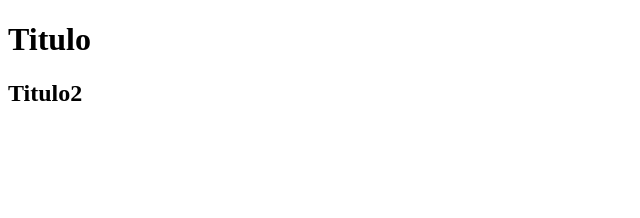
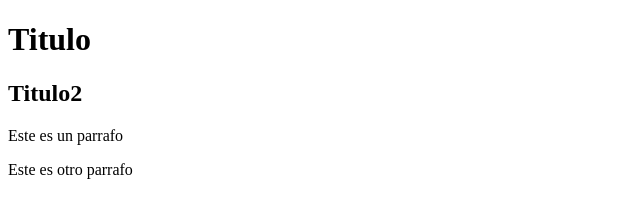
Before and after one commit to estiben-614/git-test, a website: page index.html in a window 1280 px wide. Shown: the whole page, without its empty margins (0-640 px from the left). Drawn offline with Linux system fonts and the light colour scheme.

Commit message:
Cuarto comentario

```diff
--- a/index.html
+++ b/index.html
@@ -9,6 +9,7 @@
 <body>
     <h1>Titulo</h1>
     <h2>Titulo2</h2>
-
+    <p>Este es un parrafo</p>
+    <p>Este es otro parrafo</p>
 </body>
 </html>
```
Also changed, not shown: package.json (added, +24 -0 lines), 2 other files.
